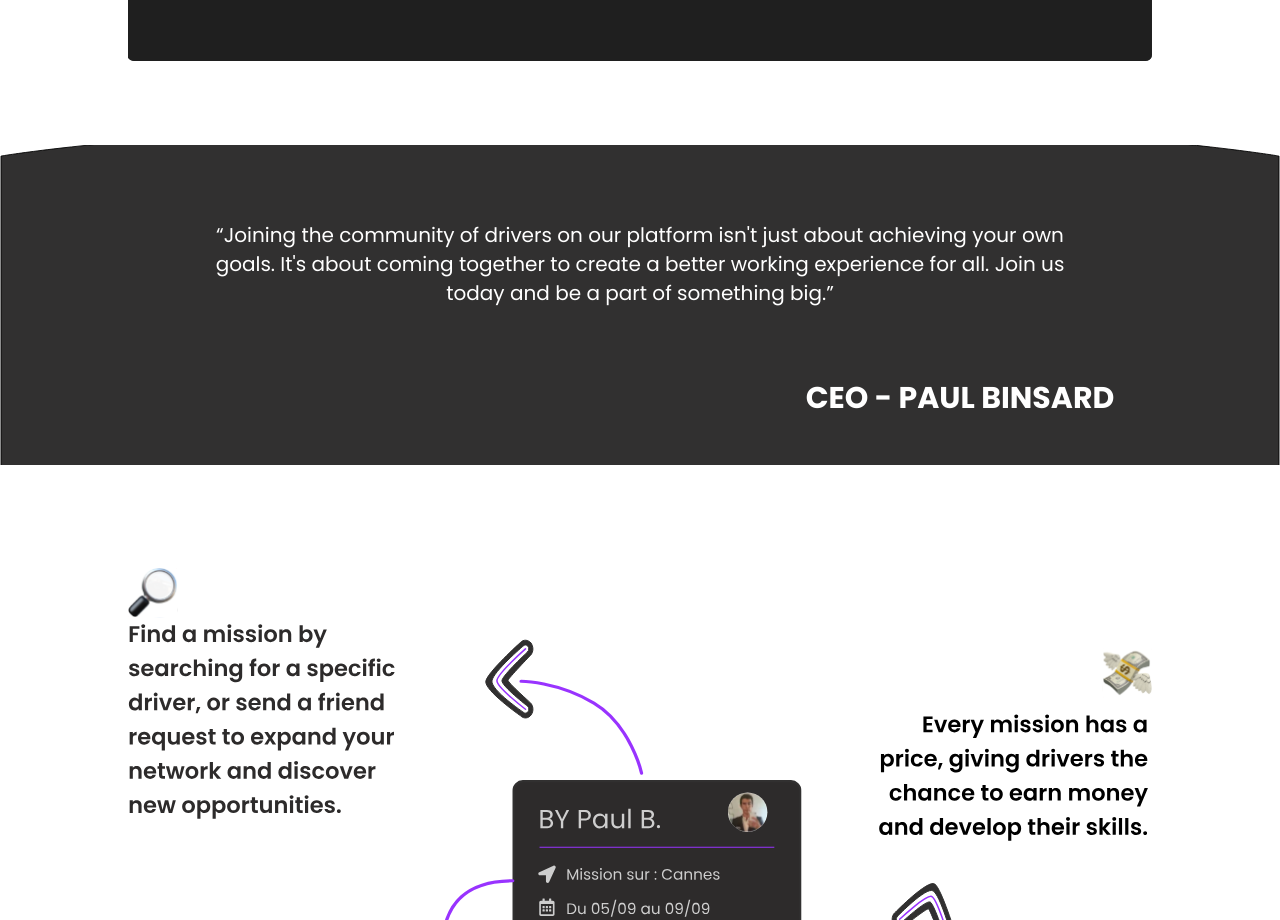
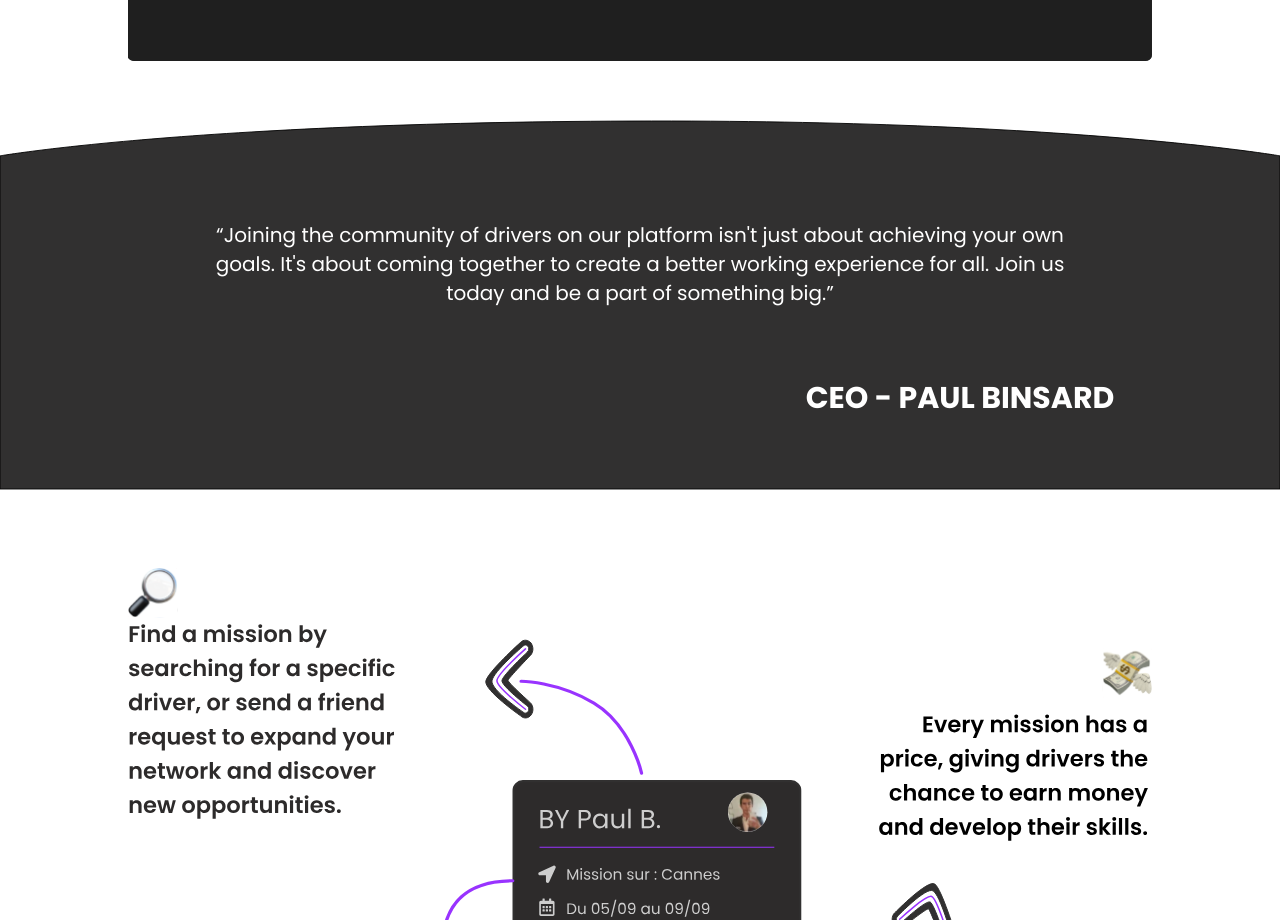
Before and after one commit to MP242/static_transferdispatch, a React app: page / in a window 1280 px wide. Shown: the part 1300-2220 px from the top of the page. Built offline with nearby package versions, Linux system fonts and the light colour scheme.

Commit message:
update css

```diff
--- a/src/scenes/home/Index.scss
+++ b/src/scenes/home/Index.scss
@@ -239,7 +239,7 @@
             z-index: -1;
             width: 100%;
             // height: 45vh;
-            max-height: 320px;
+            // max-height: 320px;
             background-repeat: no-repeat;
             background-position: center;
             background-size: cover;
```
